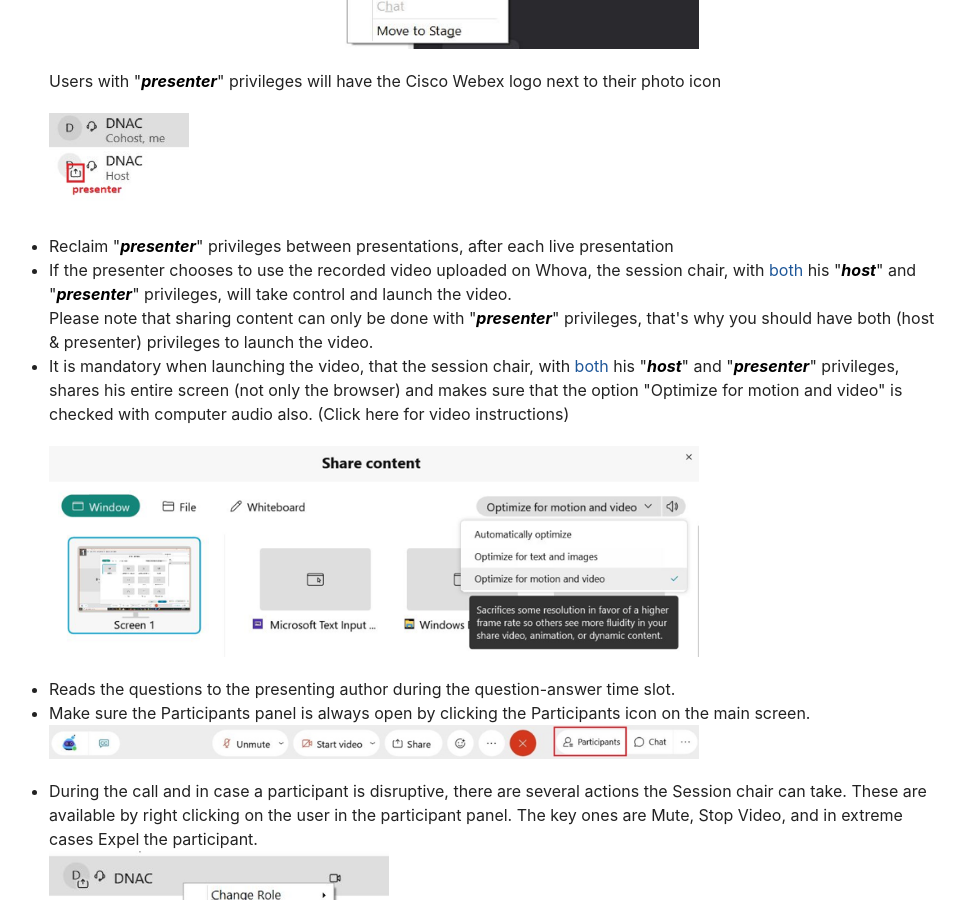
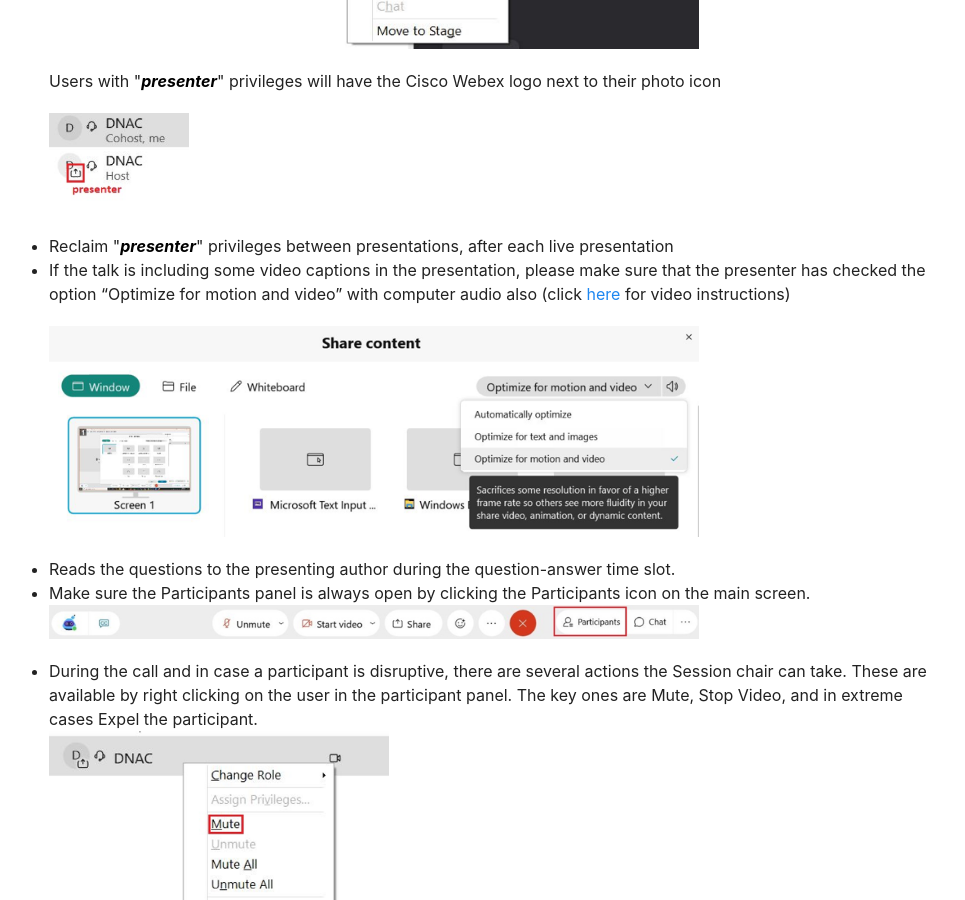
Before and after one commit to stuartclayman/cnsm_2021_website, a Jekyll site: the page built from virtual_chairs.html, in a window 1280 px wide and 900 px high, scrolled down 951 px. Shown: the whole window, without its empty margins (21-986 px from the left). Built offline with Jekyll 4.4.1, drawn with Linux system fonts in a browser that asks for light colours; nearby versions of some CDN libraries.

Commit message:
Virtual chairs

```diff
--- a/virtual_chairs.html
+++ b/virtual_chairs.html
@@ -35,12 +35,9 @@ layout: page
         </li>
 
         <li>Reclaim "<em>presenter</em>" privileges between presentations, after each live presentation</li>
-        <li>If the presenter chooses to use the recorded video uploaded on Whova, the session chair, with <span class="cn-blue">both</span> his "<em>host</em>" and "<em>presenter</em>" privileges, will take control and launch the video.
-          <br/>
-          Please note that sharing content can only be done with "<em>presenter</em>" privileges, that's why you should have both (host & presenter) privileges to launch the video.
-        </li>
 
-        <li>It is mandatory when launching the video, that the session chair, with <span class="cn-blue">both</span> his "<em>host</em>" and "<em>presenter</em>" privileges, shares his entire screen (not only the browser) and makes sure that the option "Optimize for motion and video" is checked with computer audio also. (Click here for video instructions)
+        <li>If the talk is including some video captions in the presentation, please make sure that the presenter has  checked the option “Optimize for motion and video” with computer audio also (click <a href="https://www.youtube.com/watch?v=CexaPP0HtSA">here</a> for video instructions) </li>
+
           <p><img width="650" src="images/shareWebex.png"/></p>
         </li>
 
```
